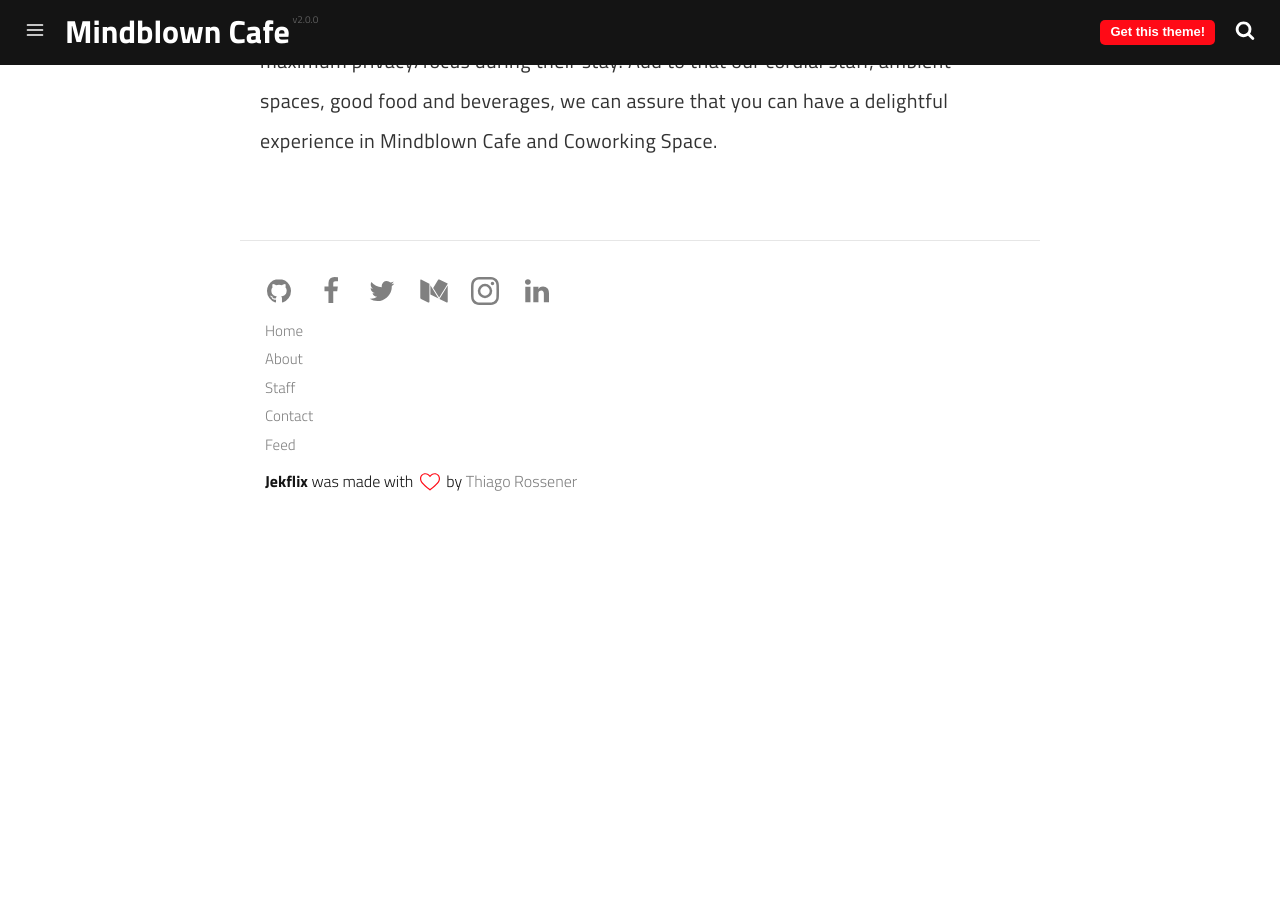
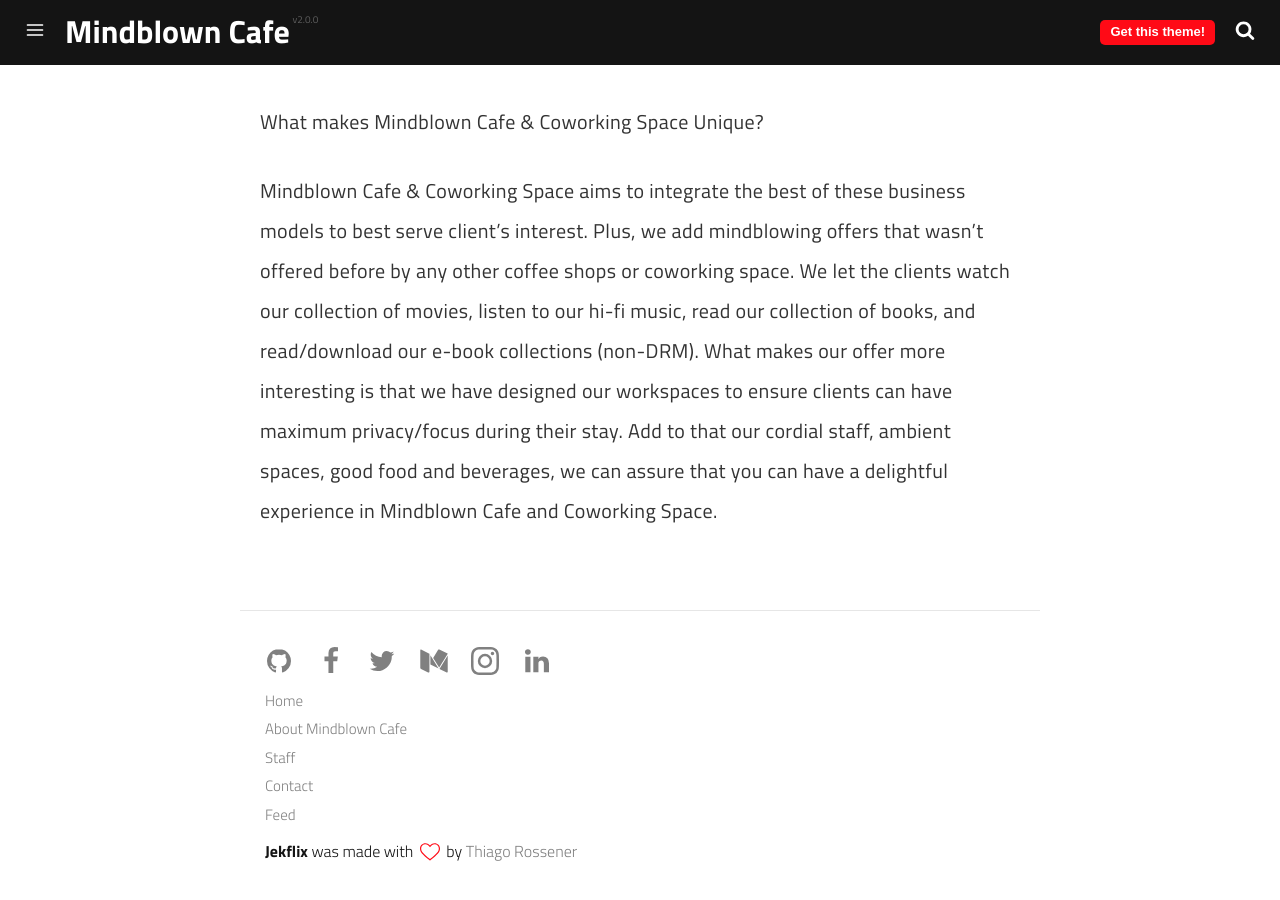
Before and after one commit to mindblowncafe/mindblowncafe.github.io, a Jekyll site: the page built from pages/about.md, in a window 1280 px wide and 900 px high, scrolled down 1235 px. Built offline with Jekyll 4.4.1, drawn with Linux system fonts in a browser that asks for light colours; a script that is not in the unit is left out; before the commit the page ends 1765 px from its top, so only the background shows below that.

Commit message:
Update about.md

```diff
--- a/pages/about.md
+++ b/pages/about.md
@@ -1,12 +1,12 @@
 ---
 layout: page
-title: About
-description: Some description.
+title: About Mindblown Cafe
+description: Mindblown Café is not just your ordinary Cafe or Co-working Space
 permalink: /about/
 menu: true
 ---
 
-<img class="img-rounded" src="/assets/img/uploads/profile.png" alt="Thiago Rossener" width="200">
+<img class="img-rounded" src="/assets/img/Mindblown Cover Photo.png" alt="Mindblown Cafe " width="1000">
 
 # About
 
```
